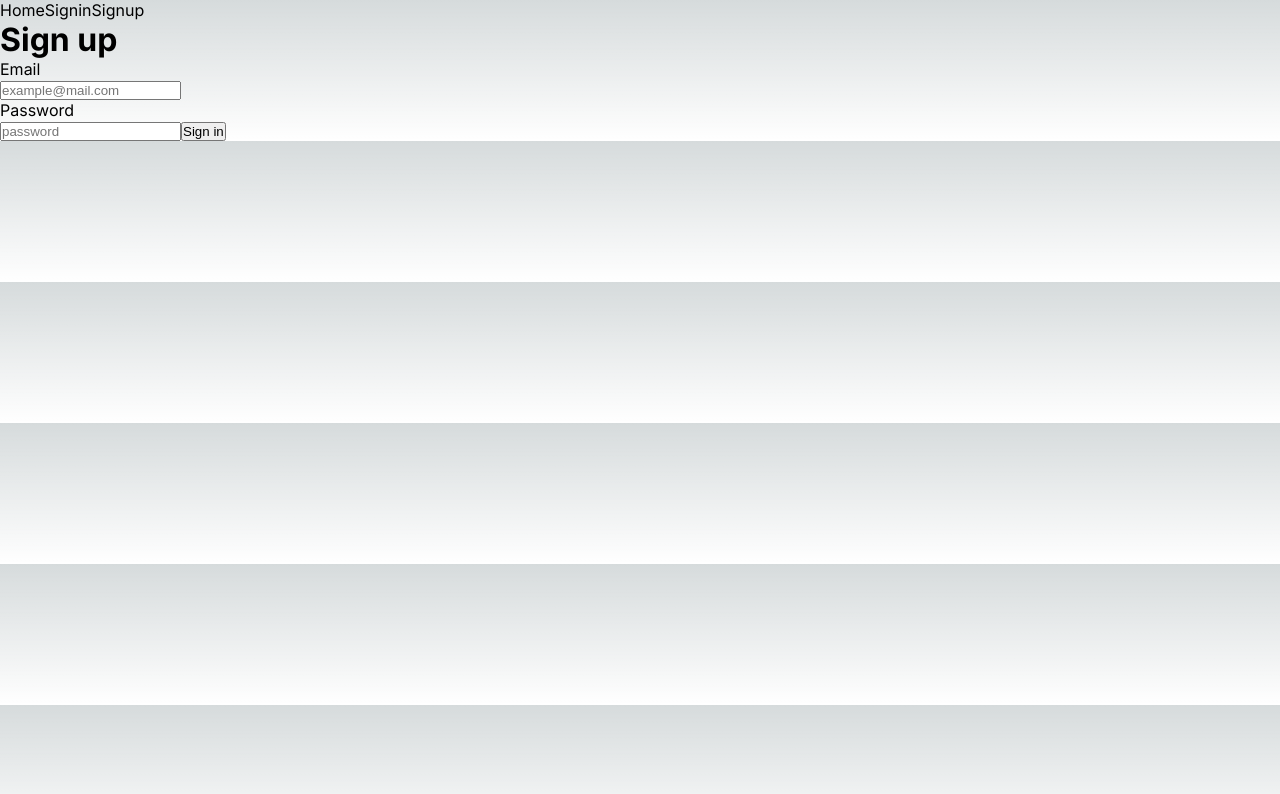
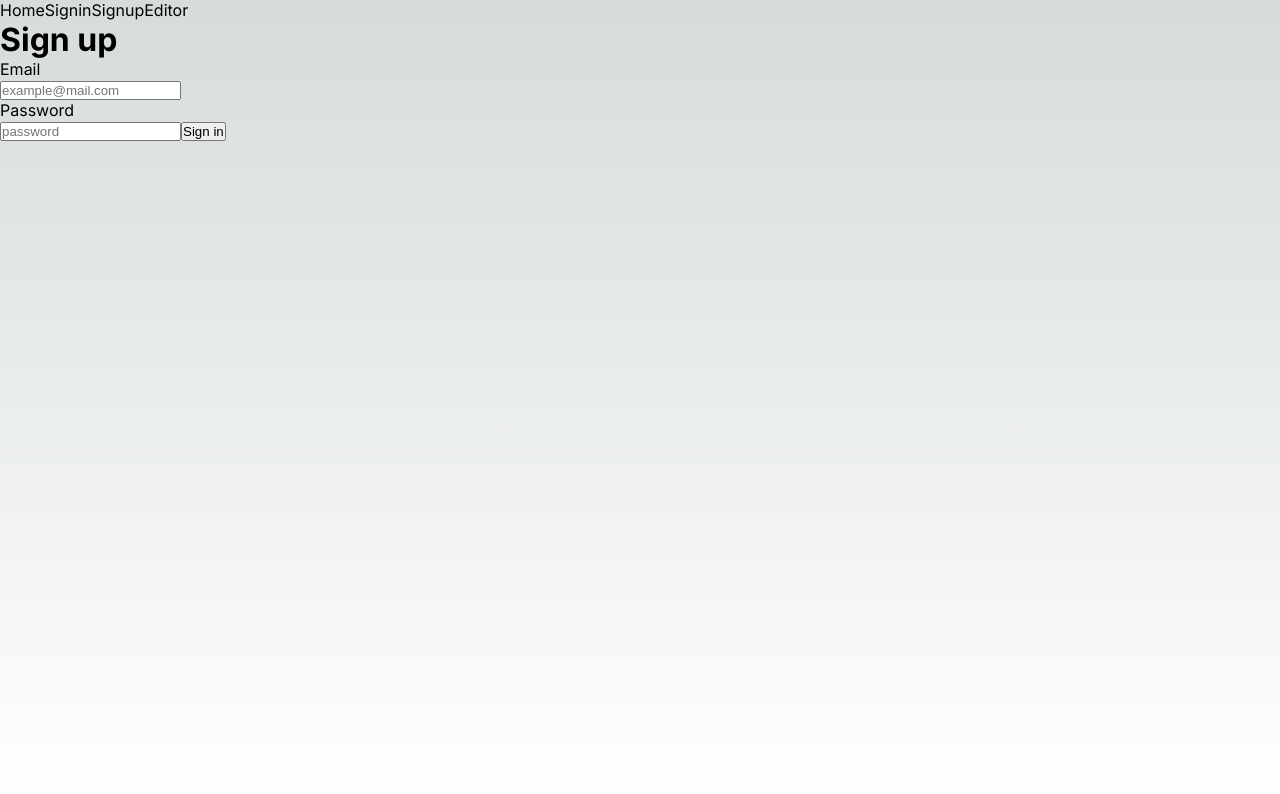
Before and after one commit to Noahsignt/narwrites, a Next.js app: page /signin in a window 1280 px wide. Shown: the top 794 px of the page. Built offline with nearby package versions, Linux system fonts and the light colour scheme.

Commit message:
story-input-page: simple post article to firestore functionality

```diff
--- a/src/app/components/header.tsx
+++ b/src/app/components/header.tsx
@@ -12,6 +12,9 @@ export default function Header() {
             <Link href="/signup">
                 Signup
             </Link>
+            <Link href="/editor">
+                Editor
+            </Link>
         </div>
     )
 }
--- a/src/app/globals.css
+++ b/src/app/globals.css
@@ -83,6 +83,7 @@ html,
 body {
   max-width: 100vw;
   overflow-x: hidden;
+  height: 100%;
 }
 
 body {
--- a/src/lib/firebase/firestore/addData.js
+++ b/src/lib/firebase/firestore/addData.js
@@ -2,7 +2,7 @@ import firebase_app from "../config";
 import { getFirestore, doc, setDoc } from "firebase/firestore";
 
 const db = getFirestore(firebase_app)
-export default async function addData(collection, id, data) {
+async function addData(collection, id, data) {
     let result = null;
     let error = null;
 
@@ -16,3 +16,7 @@ export default async function addData(collection, id, data) {
 
     return { result, error };
 }
+
+export default async function addArticle(name, data){
+    return addData('articles', name, data);
+}
```
Also changed, not shown: src/app/page.tsx (+0 -13 lines).
